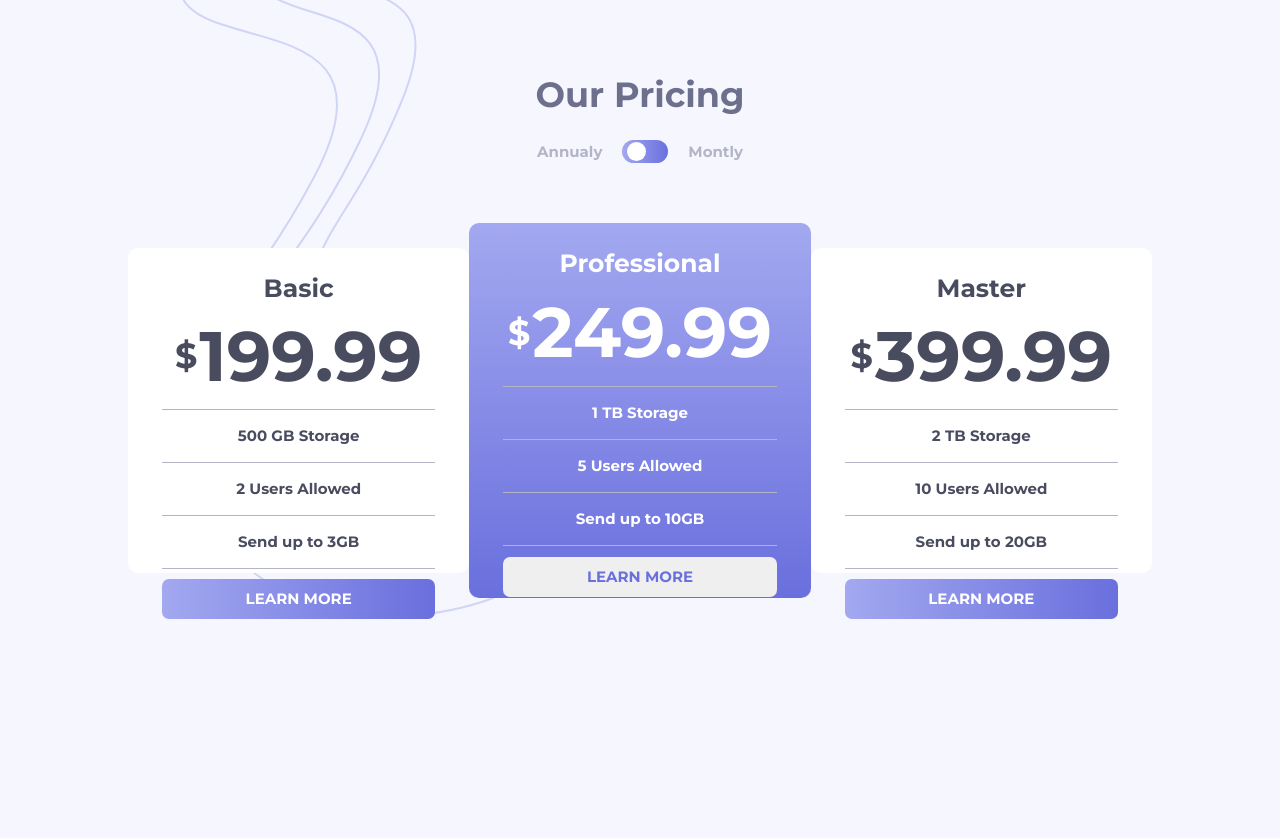
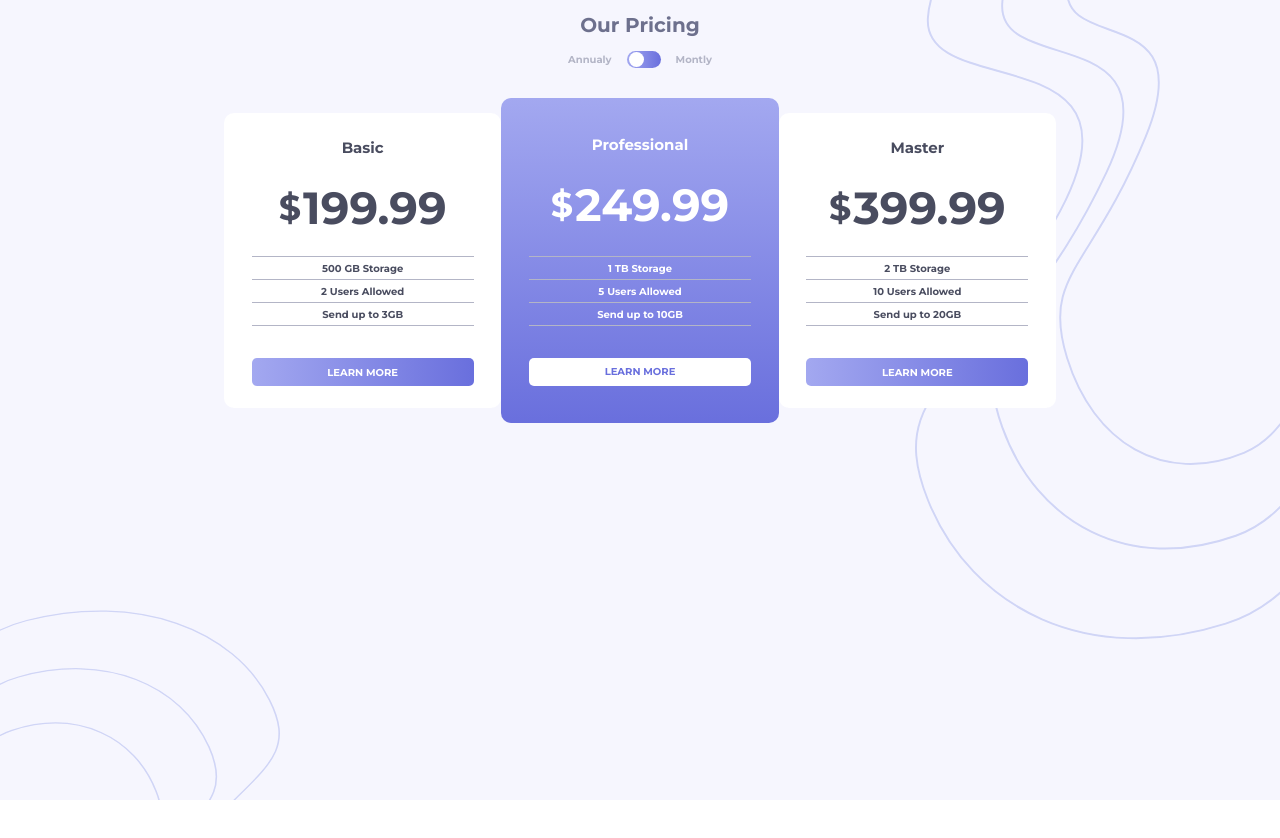
Before and after one commit to KaduViana1/princing-component-with-toggle, a plain HTML site: page index.html in a window 1280 px wide. Shown: the top 838 px of the page. After the commit the page ends 800 px from the top, so only its background shows below. Drawn offline with Linux system fonts and the light colour scheme.

Commit message:
project finished

```diff
--- a/index.html
+++ b/index.html
@@ -13,7 +13,7 @@
 </head>
 <body>
  <div id="page-container">
-  <h1 style="font-size: 35px; color:hsl(233, 13%, 49%);">Our Pricing</h1>
+  <h1>Our Pricing</h1>
   <div id="toggle-selection">
    <span>Annualy</span>
    <label id="toggle" onclick="changePrices()">
@@ -24,7 +24,7 @@
   </div>
  <div id="cards-container">
   <div class="plan-cards cards1-3">
-    <span id="plan-type">Basic</span>
+    <span class="plan-type">Basic</span>
     <div class="price-container">
       <span id="cipher">$</span>
       <span class="price" id="basic">199.99</span>
@@ -43,7 +43,7 @@
     <button class="buttons1-3">LEARN MORE</button>
   </div>
   <div class="plan-cards card2">
-    <span id="plan-type">Professional</span>
+    <span class="plan-type c2">Professional</span>
     <div class="price-container">
       <span id="cipher">$</span>
       <span class="price" id="professional">249.99</span>
@@ -62,7 +62,7 @@
     <button class="button2">LEARN MORE</button>
   </div>
   <div class="plan-cards cards1-3">
-    <span id="plan-type">Master</span>
+    <span class="plan-type">Master</span>
     <div class="price-container">
       <span id="cipher">$</span>
       <span class="price" id="master">399.99</span>
--- a/styles.css
+++ b/styles.css
@@ -3,7 +3,7 @@
 * { border: none;
     font-size: 15px;
     font-family: 'Montserrat', sans-serif;
-    font-weight: 700;
+
 }
 body {margin: 0;}
 
@@ -123,34 +123,126 @@ input:checked + .slider {
 .buttons1-3 {
     background: linear-gradient(to right, hsl(236, 72%, 79%) , hsl(237, 63%, 64%));
     color: white;
+    transition: .6s;
 }
 
 .button2 {
     color: hsl(237, 63%, 64%);
+    transition: .6s;
+    background-color: white;
 }
 
-#plan-type {
+.plan-type {
     font-size: 25px;
+}
+
+h1 {
+    font-size: 35px;
+    color:hsl(233, 13%, 49%);
 }
 
 @media(min-width: 768px) {
     #cards-container {
         display: flex;
-        width: 80%;
+        width: 65%;
         align-items: center;
         justify-content: center;
+        margin-top: 30px;
     }
 
     #toggle {
         cursor: pointer;
     }
 
+    #toggle:hover{
+        background-color: hsl(236, 72%, 79%);
+        opacity: 0.5;
+    }
+
     .cards1-3 {
-    height: 300px;
+    height: 270px;
 
     }
 
+   .button2{
+    position: relative;
+    bottom: 8px;
+   }
+
    .card2 {
-    height: 350px;
+    height: 300px;
    }
+
+   .buttons1-3:hover {
+    background: white;
+    color: hsl(237, 63%, 64%);
+    border: solid 1px hsl(237, 63%, 64%);
+    }
+
+    .buttons1-3:active {
+    background: white;
+    color: hsl(237, 63%, 64%);
+    border: solid 1px hsl(237, 63%, 64%);
+    }
+
+.button2:hover {
+    background-color:hsl(237, 63%, 64%) ;
+    color:white;
+    border: solid 1px white;
 }
+
+   button:hover {
+    cursor: pointer;
+   }
+
+   *{
+    font-size: 10px;
+   }
+
+   h1 {
+    font-size: 20px;
+   }
+
+   #page-container {
+    background-image: url(./images/bg-bottom.svg) , url(./images/bg-top.svg) ;
+    background-position: bottom left, top right;
+    background-repeat: no-repeat;
+    background-size: 280px 190px, auto 80%;
+    padding-top: 0;
+    height: 100vh;
+   }
+
+   .plan-type {font-size: 15px; margin-bottom: -100px;}
+   .price{font-size: 45px;}
+
+   table,td, tr {height: 20px;}
+
+   button{
+     width: 80%;
+     height: 28px;
+     border-radius: 5px;
+   }
+
+   #toggle {
+    width: 34px;
+    height: 17px;
+    border-radius: 8.5px;
+    margin-left: 15px;
+    margin-right: 15px;
+}
+
+.slider{
+    height: 15px;
+    width: 15px;
+    top: 1px;
+    left: 2px;
+}
+
+input:checked + .slider {
+    transform: translateX(14.5px);
+}
+
+.c2 {
+    margin-top: 12px;
+}
+}
```
